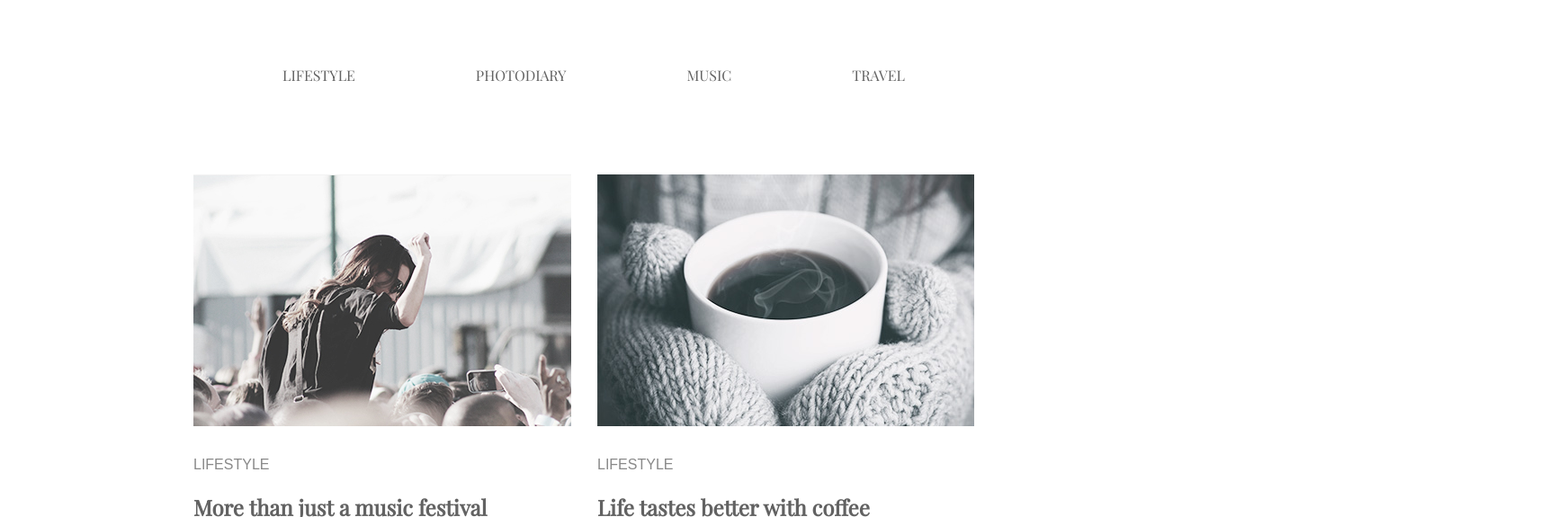
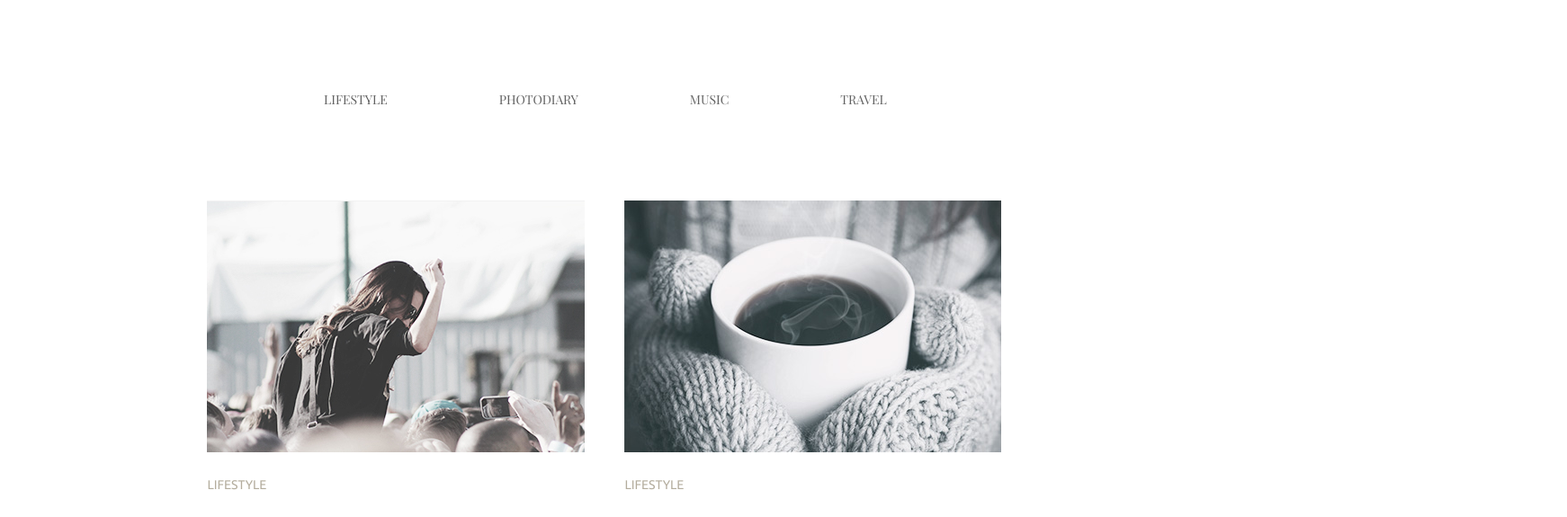
Before and after one commit to MaksimMaksimenko1997/sumrak, a plain HTML site: page module3/index.html in a window 1280 px wide. Shown: the top 575 px of the page at 90% size, 1742 px wide, since content can reach past the window. Drawn offline with nearby package versions, Linux system fonts and the light colour scheme.

Commit message:
module1_finished

```diff
--- a/module3/css/styles.css
+++ b/module3/css/styles.css
@@ -1,21 +1,24 @@
 #container {
-width: 900px;
+width: 1300px;
 margin: 0 auto;
+padding-left: 18%;
 }
 
 nav{
-  margin-bottom: 100px;
-  margin-top: 75px;
+  width: 100%;
+
 }
 
 #menu {
+  width: 100%;
+  padding: 8%;
+  padding-left: 360px;
   margin: 0 auto;
-  text-align: center;
-}
+  }
 
 .link {
   display: inline-block;
-  margin-right: 130px;
+  padding-right: 120px;
 }
 
 .link:last-child{
@@ -24,8 +27,10 @@ nav{
 
 .link a {
   text-decoration: none;
-  color: #626262;
-  font-family: Playfair Display;
+  font-size: 14px;
+  color: rgb(98, 98, 98);
+  font-family: "Playfair Display" ,arial;
+  text-transform: uppercase;
 }
 
 .link a:hover {
@@ -34,38 +39,41 @@ nav{
 
 .block {
   display: inline-block;
-  width: 420px;
-  height: 480px;
-  margin-left: 25px;
-  font-family: Playfair Display ,Arial;
+  width: 460px;
 }
 
 .block:nth-last-child(n+3){
-margin-bottom: 130px;
+  margin-bottom: 130px
 }
 
 .block h2 {
-  margin-bottom: 38px;
-  color: #626262;
+  display: block;
+  width: 420px;
+  font-size: 30px;
+  color: rgb(98, 98, 98);
 }
 
 .text-p {
-  color: #626262;
+  display: block;
+  width: 420px;
+  font-size: 14px;
+  color: rgb(98, 98, 98);
+  font-family: "Playfair Display" ,Arial;
 }
 
 .text {
-  margin-top: 30px;
-  margin-bottom: 25px;
-  font-family: Ubuntu Light ,Arial;
-  color: #898989;
+  display: block;
+  width: 420px;
+  padding-top: 2%;
+  padding-bottom: 2%;;
+  font-size: 14px;
+  font-family: "Ubuntu" ,Arial;
+  color: rgb(180, 173, 158);
+  text-transform: uppercase;
 }
 
 .text:hover {
   color: blue;
-}
-
-.text, a{
-  text-transform: uppercase;
 }
 
 #btn {
@@ -73,10 +81,28 @@ margin-bottom: 130px;
   padding: 25px 35px;
   border: 1px black solid;
   margin-top: 55px;
-  font-family: Playfair Display ,Arial;
+  margin-bottom: 70px;
+  font-size: 20px;
+  font-family: "Playfair Display" ,Arial;
+  color: rgb(98, 98, 98);
 }
 
 #button-container{
   width: 100%;
   text-align: center;
 }
+
+.lifestyle {
+  font-size: 14px;
+  font-family: "PlayfairDisplay";
+  color: rgb(98, 98, 98);
+  text-transform: uppercase;
+  line-height: 1.714;
+  text-align: center;
+  position: absolute;
+  left: 284.732px;
+  top: 99.25px;
+  width: 71px;
+  height: 11px;
+  z-index: 70;
+}
```
